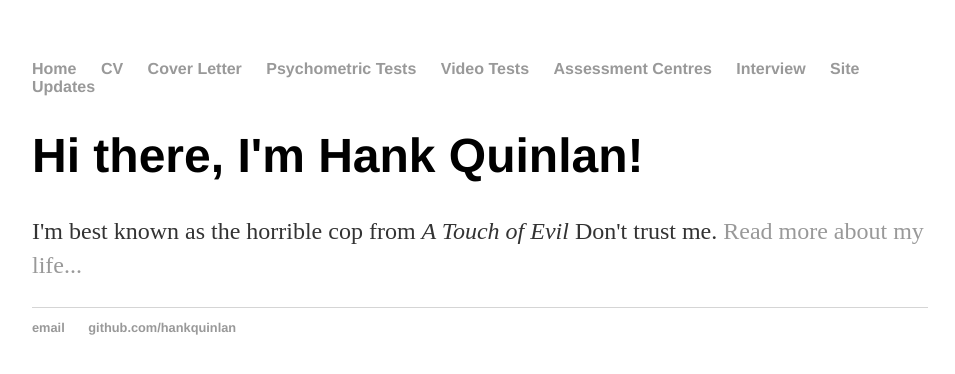
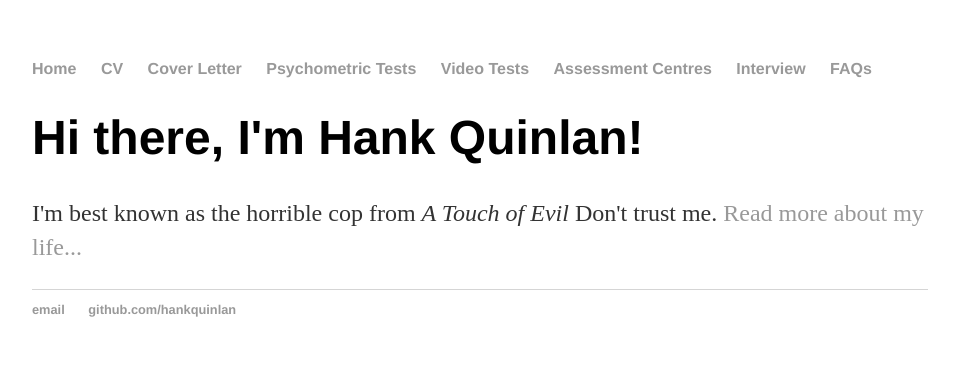
Before and after one commit to pa5411/Graduate-Job-Help, a Jekyll site: the page built from index.html, in a window 1280 px wide. Shown: the top 374 px of the page, without its empty margins (160-1115 px from the left). Built offline with Jekyll 4.4.1, drawn with Linux system fonts in a browser that asks for light colours.

Commit message:
Update default.html

```diff
--- a/_layouts/default.html
+++ b/_layouts/default.html
@@ -15,7 +15,7 @@
 				<li><a href="/videotests">Video Tests</a></li>
 				<li><a href="/assessmentcentres">Assessment Centres</a></li>
 				<li><a href="/interview">Interview</a></li>
-                                <li><a href="/siteupdates">Site Updates</a></li>
+                                <li><a href="/faqs">FAQs</a></li>
                         </ul>
                         </nav>
                         <div class="container">
```
